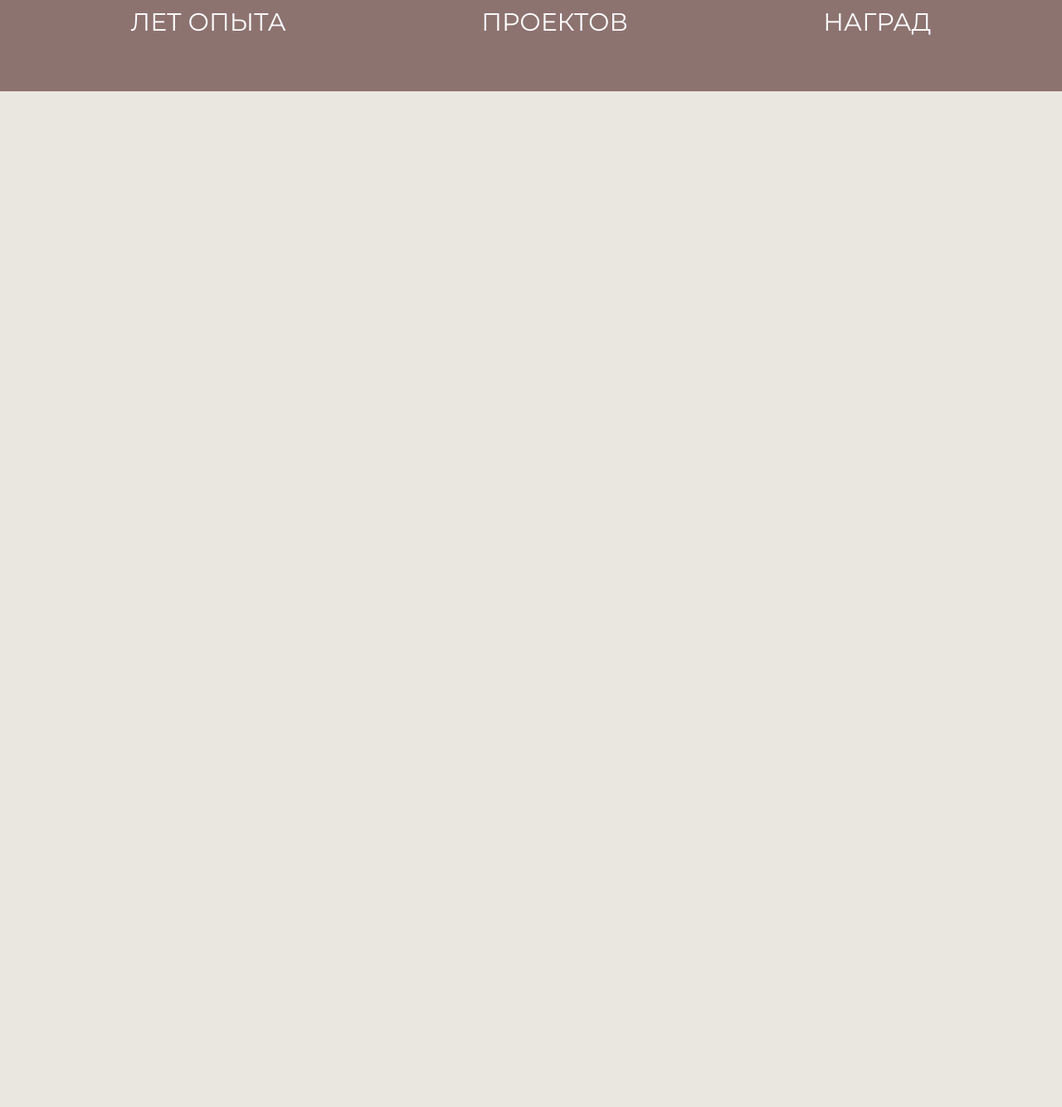
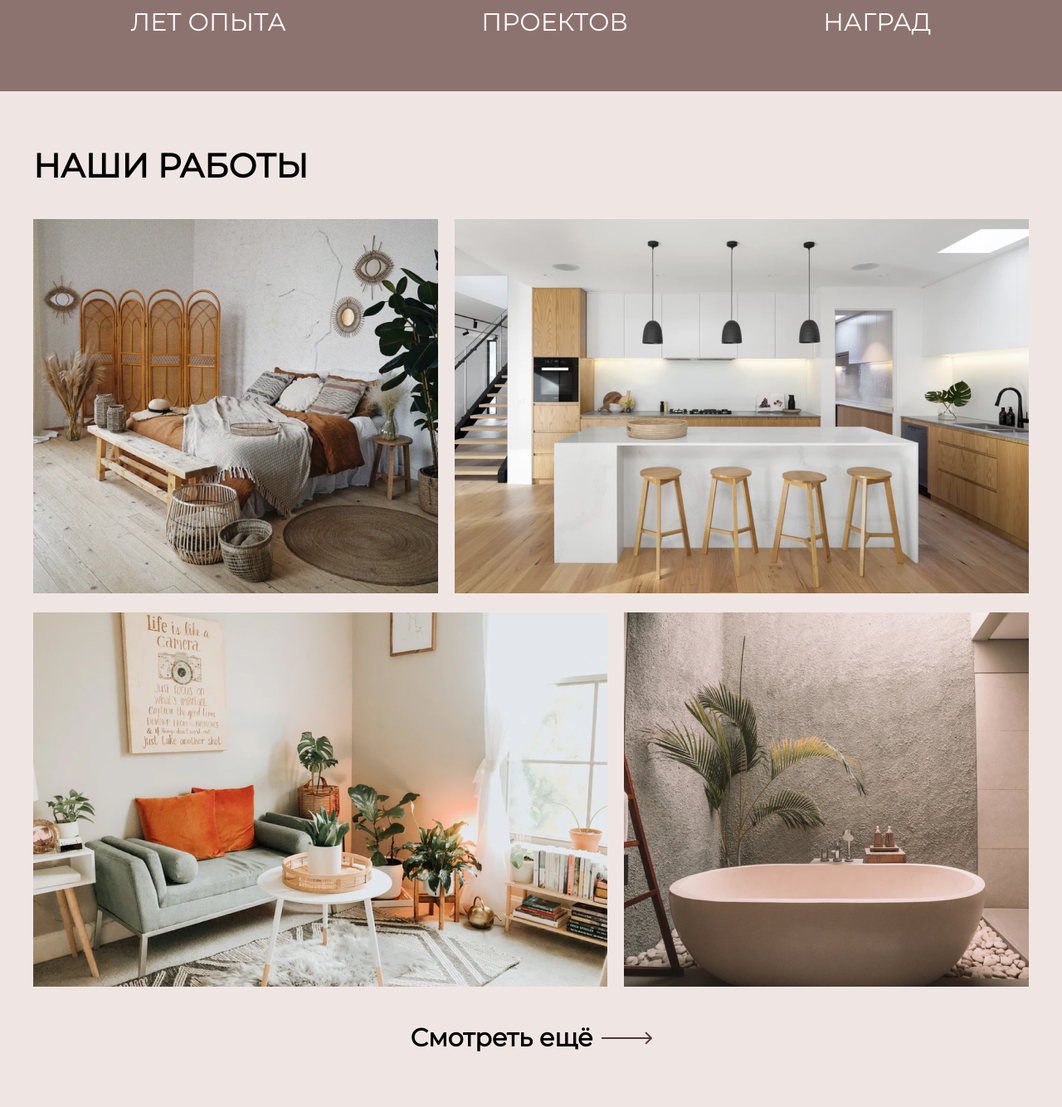
Before and after one commit to MaksFenek/University-education, a PHP site: page / in a window 1280 px wide. Shown: the part 1558-2892 px from the top of the page at 83% size. Before the commit the page ends 1668 px from the top, so only its background shows below. Run offline with PHP 8.4, Linux system fonts and the light colour scheme.

Commit message:
Added projects section

```diff
--- a/web/web_368/index.html
+++ b/web/web_368/index.html
@@ -77,6 +77,73 @@
           </ul>
         </div>
       </section>
+      <section class="projects">
+        <div class="container">
+          <h2 class="projects__title">Наши работы</h2>
+          <div class="projects-container">
+            <div class="card">
+              <img src="./assets/proj1.jpg" alt="" class="card-img" />
+              <div class="card-overlay">
+                <h3 class="card-overlay__title">
+                  Квартира-студия <br />
+                  30 кв.м.
+                </h3>
+                <p class="card-overlay__subtitle">
+                  В квартире были светлые стены и тёплые цвета. Мы
+                  сконцентрировались на отсылках к природе и сделали ребятам
+                  уютный интерьер, отсылающий к виллам островов Бали.
+                </p>
+              </div>
+            </div>
+            <div class="card">
+              <img src="./assets/proj2.jpg" alt="" class="card-img" />
+              <div class="card-overlay">
+                <h3 class="card-overlay__title">
+                  Квартира-студия <br />
+                  30 кв.м.
+                </h3>
+                <p class="card-overlay__subtitle">
+                  В квартире были светлые стены и тёплые цвета. Мы
+                  сконцентрировались на отсылках к природе и сделали ребятам
+                  уютный интерьер, отсылающий к виллам островов Бали.
+                </p>
+              </div>
+            </div>
+            <div class="card">
+              <img src="./assets/proj3.jpg" alt="" class="card-img" />
+              <div class="card-overlay">
+                <h3 class="card-overlay__title">
+                  Квартира-студия <br />
+                  30 кв.м.
+                </h3>
+                <p class="card-overlay__subtitle">
+                  В квартире были светлые стены и тёплые цвета. Мы
+                  сконцентрировались на отсылках к природе и сделали ребятам
+                  уютный интерьер, отсылающий к виллам островов Бали.
+                </p>
+              </div>
+            </div>
+            <div class="card">
+              <img src="./assets/proj4.jpg" alt="" class="card-img" />
+              <div class="card-overlay">
+                <h3 class="card-overlay__title">
+                  Квартира-студия <br />
+                  30 кв.м.
+                </h3>
+                <p class="card-overlay__subtitle">
+                  В квартире были светлые стены и тёплые цвета. Мы
+                  сконцентрировались на отсылках к природе и сделали ребятам
+                  уютный интерьер, отсылающий к виллам островов Бали.
+                </p>
+              </div>
+            </div>
+          </div>
+          <div class="projects__dlc">
+            <h3>Смотреть ещё</h3>
+            <img src="./assets/arrow.svg" alt="arrow" />
+          </div>
+        </div>
+      </section>
     </main>
   </body>
 </html>
--- a/web/web_368/styles/base/_general.scss
+++ b/web/web_368/styles/base/_general.scss
@@ -33,3 +33,7 @@ h1 {
 h2 {
     font-size: 4rem;
 }
+
+h3 {
+    font-size: 3rem;
+}
--- a/web/web_368/styles/base/_variables.scss
+++ b/web/web_368/styles/base/_variables.scss
@@ -11,3 +11,6 @@ $btn-hover-bg-color: #E2C4BA;
 $main-bg-color: #EFE6E4;
 $darker-bg-color: #8D7370;
 $lighter-bg-color: #E2C4BA;
+
+// Card
+$card-bg-color: rgb(100, 72, 69, 0.8);
--- a/web/web_368/styles/components/_index.scss
+++ b/web/web_368/styles/components/_index.scss
@@ -1,3 +1,4 @@
 @forward 'btn';
 @forward 'header';
 @forward 'about';
+@forward 'card';
--- a/web/web_368/styles/layout/_index.scss
+++ b/web/web_368/styles/layout/_index.scss
@@ -1 +1,2 @@
 @forward 'container';
+@forward 'projects';
--- a/web/web_368/styles/main.css
+++ b/web/web_368/styles/main.css
@@ -30,6 +30,10 @@ h1 {
 
 h2 {
   font-size: 4rem;
+}
+
+h3 {
+  font-size: 3rem;
 }
 
 .btn {
@@ -125,7 +129,83 @@ h2 {
   font-size: 3rem;
 }
 
+.card {
+  position: relative;
+}
+.card-overlay {
+  position: absolute;
+  top: 0;
+  right: 0;
+  left: 0;
+  bottom: 0;
+  opacity: 0;
+  transition: 0.5s ease-in-out;
+  z-index: 1;
+  padding: 85px 35px;
+  background: rgba(100, 72, 69, 0.8);
+  color: #FFF;
+}
+.card-overlay__title {
+  text-align: center;
+  margin-bottom: 30px;
+}
+.card-overlay__subtitle {
+  line-height: 2;
+}
+.card-overlay:hover {
+  opacity: 1;
+}
+
 .container {
   max-width: 1200px;
   margin: 0 auto;
+}
+
+.projects {
+  background: #EFE6E4;
+  padding: 65px 0;
+}
+.projects__title {
+  text-transform: uppercase;
+  margin-bottom: 40px;
+}
+.projects__dlc {
+  display: flex;
+  justify-content: center;
+  align-items: center;
+  cursor: pointer;
+  margin-top: 40px;
+}
+.projects__dlc h3 {
+  padding-right: 10px;
+}
+.projects-container {
+  display: grid;
+  grid-template-columns: repeat(3, 1fr);
+  grid-template-rows: repeat(2, 1fr);
+  gap: 20px;
+}
+.projects-container .card:nth-child(1) {
+  grid-column-start: 1;
+  grid-column-end: 2;
+  grid-row-start: 1;
+  grid-row-end: 2;
+}
+.projects-container .card:nth-child(2) {
+  grid-column-start: 2;
+  grid-column-end: 4;
+  grid-row-start: 1;
+  grid-row-end: 2;
+}
+.projects-container .card:nth-child(3) {
+  grid-column-start: 1;
+  grid-column-end: 3;
+  grid-row-start: 2;
+  grid-row-end: 3;
+}
+.projects-container .card:nth-child(4) {
+  grid-column-start: 3;
+  grid-column-end: 4;
+  grid-row-start: 2;
+  grid-row-end: 3;
 }/*# sourceMappingURL=main.css.map */
```
Also changed, not shown: web/web_368/styles/components/_card.scss (added, +32 -0 lines), web/web_368/styles/layout/_projects.scss (added, +56 -0 lines), web/web_368/assets/arrow.svg (added), web/web_368/assets/proj1.jpg (added), web/web_368/assets/proj2.jpg (added), web/web_368/assets/proj3.jpg (added), web/web_368/assets/proj4.jpg (added), 1 other file.
